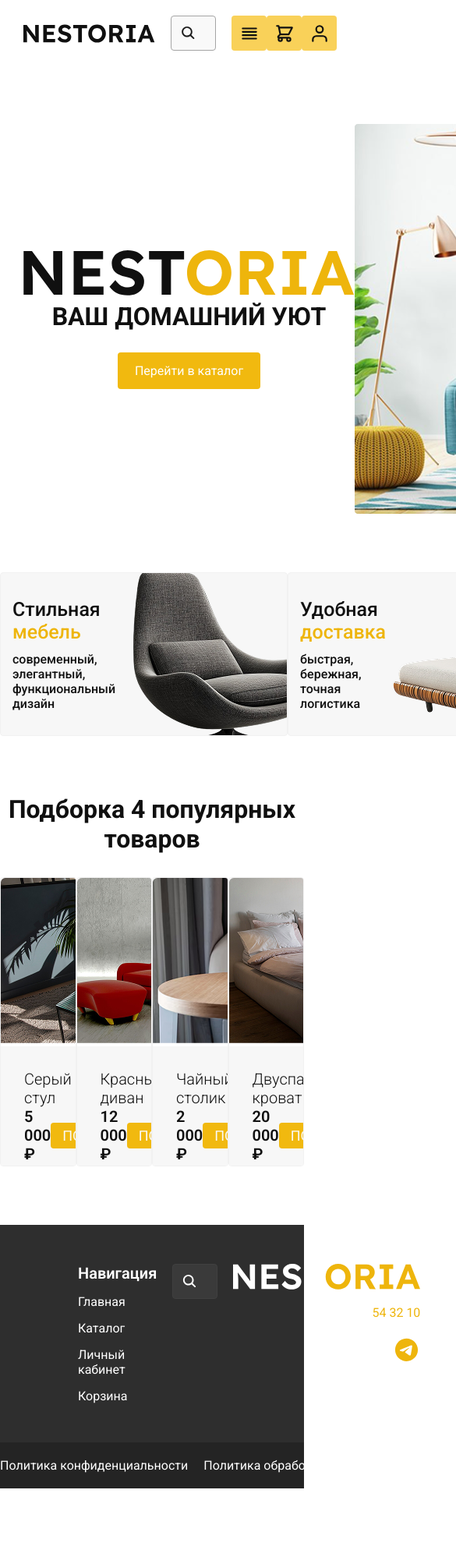
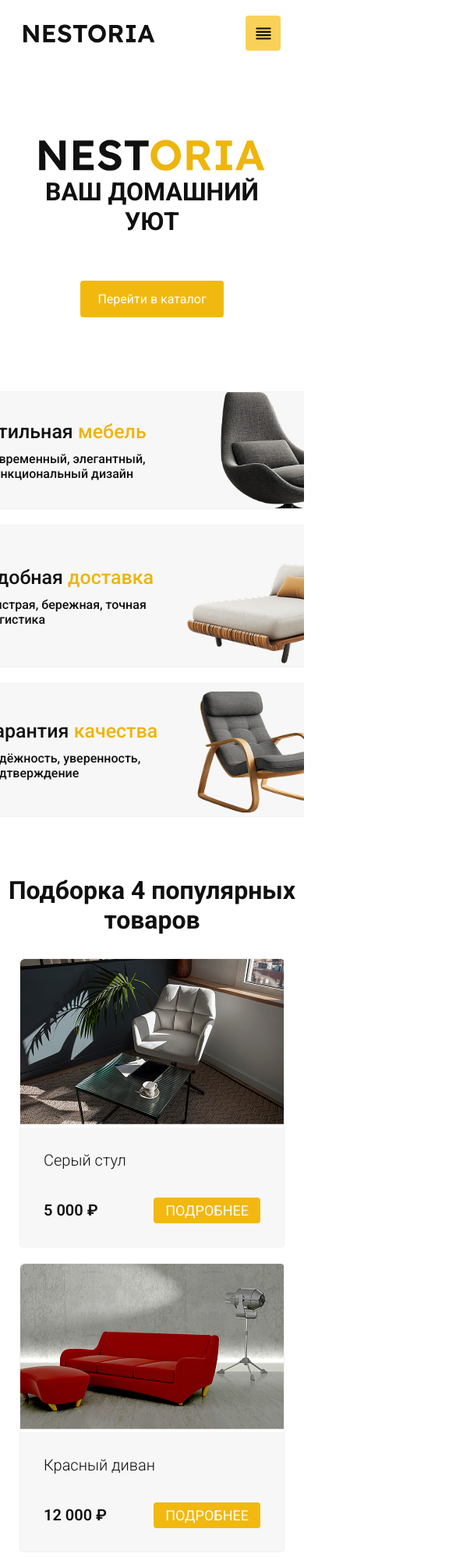
Before and after one commit to joinDARK/nestoria, a plain HTML site: page index.html in a window 390 px wide. Shown: the top 1997 px of the page at 78% size, 585 px wide, since content can reach past the window. Before the commit the page ends 1909 px from the top, so only its background shows below. Drawn offline with Linux system fonts and the light colour scheme.

Commit message:
Добавлен адаптив для главной страницы

```diff
--- a/public/css/style.css
+++ b/public/css/style.css
@@ -13,6 +13,12 @@
   outline: 2px solid #F9D159;
   outline-offset: 3px;
   border-radius: 4px;
+}
+
+@media screen and (max-width: 830px) {
+  * {
+    overflow-x: hidden;
+  }
 }
 
 button {
@@ -37,7 +43,8 @@ body {
   min-height: 100svh;
 }
 
-button:hover, .btn:hover {
+button:hover,
+.btn:hover {
   transition: outline 200ms, outline-offset 200ms;
   outline: 3px solid;
   outline-color: #F9D159;
@@ -45,13 +52,18 @@ button:hover, .btn:hover {
   border-radius: 4px;
 }
 
-button:active, .btn:active {
+button:active,
+.btn:active {
   transition: transform 200ms;
   transform: scale(0.9);
   border-radius: 4px;
 }
 
-a, p, button, input, h3 {
+a,
+p,
+button,
+input,
+h3 {
   font-family: "Roboto", serif;
 }
 
@@ -124,6 +136,33 @@ header .search_container input[type="search"] {
   border-radius: 4px;
 }
 
+@media screen and (max-width: 850px) {
+  .header_btn-container {
+    width: fit-content;
+    gap: 20px;
+  }
+
+  .header_btn:nth-child(3) {
+    display: none;
+  }
+}
+
+@media screen and (max-width: 740px) {
+  .header_btn:nth-child(2) {
+    display: none;
+  }
+}
+
+@media screen and (max-width: 670px) {
+  header .container {
+    justify-content: space-between;
+  }
+
+  header .search_container {
+    display: none;
+  }
+}
+
 main {
   padding-top: 159px;
   padding-bottom: 75px;
@@ -133,6 +172,54 @@ main .container {
   align-items: center;
   padding-right: 30px;
   padding-left: 30px;
+}
+
+@media screen and (max-width: 1310px) {
+  main .container {
+    position: relative;
+  }
+
+  .main_content {
+    position: absolute;
+    background: rgba(255, 255, 255, 0.61);
+    box-shadow: 0 4px 30px rgba(0, 0, 0, 0.5);
+    backdrop-filter: blur(7.1px);
+    -webkit-backdrop-filter: blur(4px);
+    border: 1px solid rgba(255, 255, 255, 1);
+    border-radius: 5px;
+    padding: 20px;
+    left: calc(50% - 233.75px);
+  }
+
+  .main_content p {
+    margin-bottom: 30px;
+  }
+
+  main img {
+    width: 100%;
+    object-fit: cover;
+  }
+}
+
+@media screen and (max-width: 680px) {
+  main .container {
+    justify-content: center;
+  }
+
+  .main_content {
+    position: static;
+    background: none;
+    box-shadow: none;
+    backdrop-filter: none;
+    -webkit-backdrop-filter: none;
+    border: none;
+    padding: none;
+    left: 0;
+  }
+
+  main .container > img {
+    display: none;
+  }
 }
 
 .main_content {
@@ -160,6 +247,14 @@ main .container {
   border: 1px solid #f1f1f1;
   border-radius: 4px;
   align-items: center;
+}
+
+@media screen and (max-width: 1380px) {
+  #advantages .container {
+    flex-direction: column;
+    gap: 20px;
+    align-items: center;
+  }
 }
 
 #advantages .adv_card .info {
@@ -191,6 +286,21 @@ main .container {
   font-size: 32px;
   margin-bottom: 30px;
   text-align: center;
+}
+
+@media screen and (max-width: 1450px) {
+  #popular .content {
+    width: 710px;
+    gap: 20px;
+    flex-wrap: wrap;
+    margin: 0 auto;
+  }
+}
+
+@media screen and (max-width: 770px) {
+  #popular .content {
+    width: 340px;
+  }
 }
 
 .catalog_card {
@@ -247,6 +357,12 @@ footer {
   width: 240px;
 }
 
+@media screen and (max-width: 700px) {
+  .footer1 nav {
+    width: fit-content;
+  }
+}
+
 .footer1 nav p {
   color: white;
   font-weight: 600;
@@ -263,9 +379,26 @@ footer {
   color: white;
 }
 
+@media screen and (max-width: 1060px) {
+  .footer1 .search_container {
+    display: none;
+  }
+}
+
 .col3 {
   align-items: flex-end;
   gap: 20px;
+}
+
+@media screen and (max-width: 585px) {
+  .footer1 .container {
+    flex-direction: column-reverse;
+    gap: 40px;
+  }
+
+  .col3 {
+    align-items: flex-start;
+  }
 }
 
 .col3 a {
@@ -300,7 +433,7 @@ footer {
   border-radius: 4px;
 }
 
-#catalog aside > p {
+#catalog aside>p {
   font-weight: 600;
   font-size: 18px;
 }
@@ -418,7 +551,7 @@ footer {
   padding: 8px 0;
 }
 
-.item_review > p {
+.item_review>p {
   font-size: 24px;
   font-weight: 500;
   text-align: center;
@@ -484,7 +617,7 @@ footer {
   display: flex;
 }
 
-.reg_form > img {
+.reg_form>img {
   width: 50%;
   height: 100svh;
   object-fit: cover;
@@ -531,11 +664,12 @@ footer {
   border-radius: 4px;
 }
 
-.reg_form form input:focus, .reg_form form input:valid {
+.reg_form form input:focus,
+.reg_form form input:valid {
   border-color: #101010;
 }
 
-.reg_form form > a {
+.reg_form form>a {
   width: 100%;
   padding: 13.5px 0;
   background-color: #EEB50C;
@@ -597,7 +731,7 @@ footer {
   gap: 7px;
 }
 
-.user_info-payment > p {
+.user_info-payment>p {
   margin-bottom: 7px;
   font-size: 15px;
 }
@@ -612,7 +746,8 @@ footer {
   background-color: #55BC15;
 }
 
-.user_info-payment button:hover, .user_info-payment button:focus-visible {
+.user_info-payment button:hover,
+.user_info-payment button:focus-visible {
   outline-color: #55BC15;
 }
 
@@ -640,11 +775,13 @@ footer {
   text-align: left;
 }
 
-.user_history_table th, td {
+.user_history_table th,
+td {
   padding: 10px;
   font-family: "Roboto", serif;
   font-size: 14px;
 }
+
 .user_history_table td {
   background-color: white;
 }
@@ -664,6 +801,22 @@ footer {
   gap: 20px;
 }
 
+@media screen and (max-width: 1230px) {
+  .footer2 .container {
+    width: 100%;
+    justify-content: center;
+  }
+}
+
+@media screen and (max-width: 768px) {
+  .footer2 .container {
+    flex-direction: column;
+    align-items: flex-start;
+    padding-right: 30px;
+    padding-left: 30px;
+  }
+}
+
 .footer2 a {
   color: white;
 }
```
